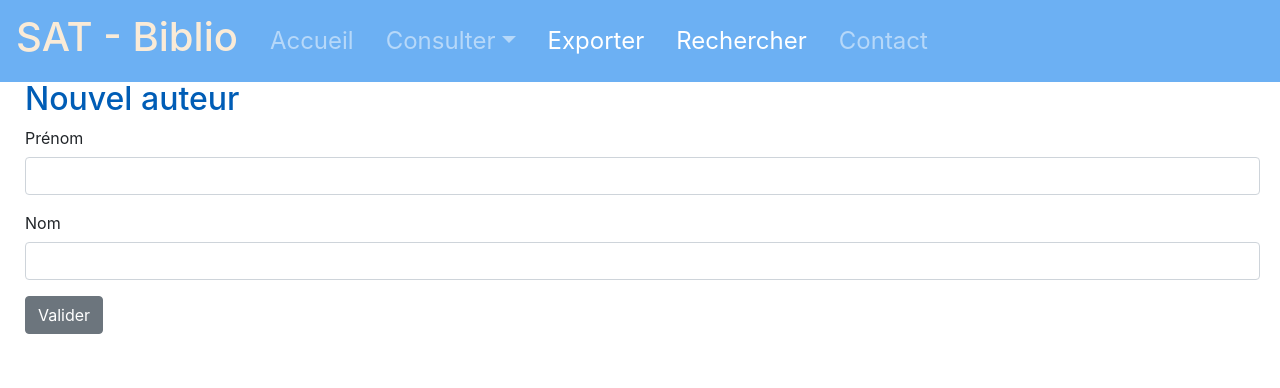
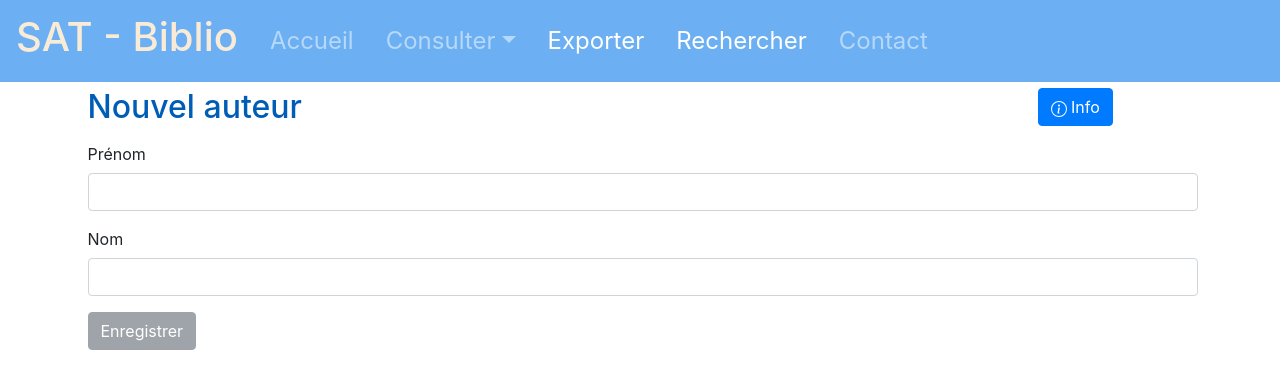
Before and after one commit to clemsciences/sat-biblio-flask, a Vue app in the folder sat-biblio-interface/: page /auteur/creer in a window 1280 px wide. Shown: the top 388 px of the page. Built offline with nearby package versions, Linux system fonts and the light colour scheme; no server answers.

Commit message:
Updated CreationAuteur.vue

```diff
--- a/sat-biblio-interface/src/components/auteur/CreationAuteur.vue
+++ b/sat-biblio-interface/src/components/auteur/CreationAuteur.vue
@@ -1,6 +1,8 @@
 <template>
-  <div>
-    <h2>Nouvel auteur</h2>
+  <b-container>
+    <Title title="Nouvel auteur"
+           info="Un auteur est un individu qui a participé à la rédaction d'au moins un ouvrage."
+           id="id-auteur"/>
     <b-form @submit.prevent="onSubmit">
       <b-form-group label="Prénom">
         <b-form-input type="text" v-model="first_name"></b-form-input>
@@ -8,17 +10,19 @@
       <b-form-group label="Nom">
         <b-form-input type="text" v-model="family_name"></b-form-input>
       </b-form-group>
-      <b-button type="submit">Valider</b-button>
+      <b-button type="submit" :disabled="isIncorrect">Enregistrer</b-button>
       <span class="mx-3">{{ message }}</span>
     </b-form>
-  </div>
+  </b-container>
 </template>
 
 <script>
 import {createAuthor} from "../../services/api";
+import Title from "../visuel/Title";
 
 export default {
   name: "Auteur",
+  components: {Title},
   data: function () {
     return {
       first_name: '',
@@ -56,6 +60,11 @@ export default {
         this.message = "Le nom de famille ne peut être vide.";
       }
     }
+  },
+  computed: {
+    isIncorrect: function () {
+      return this.first_name.length === 0 || this.family_name.length === 0;
+    }
   }
 }
 </script>
```
